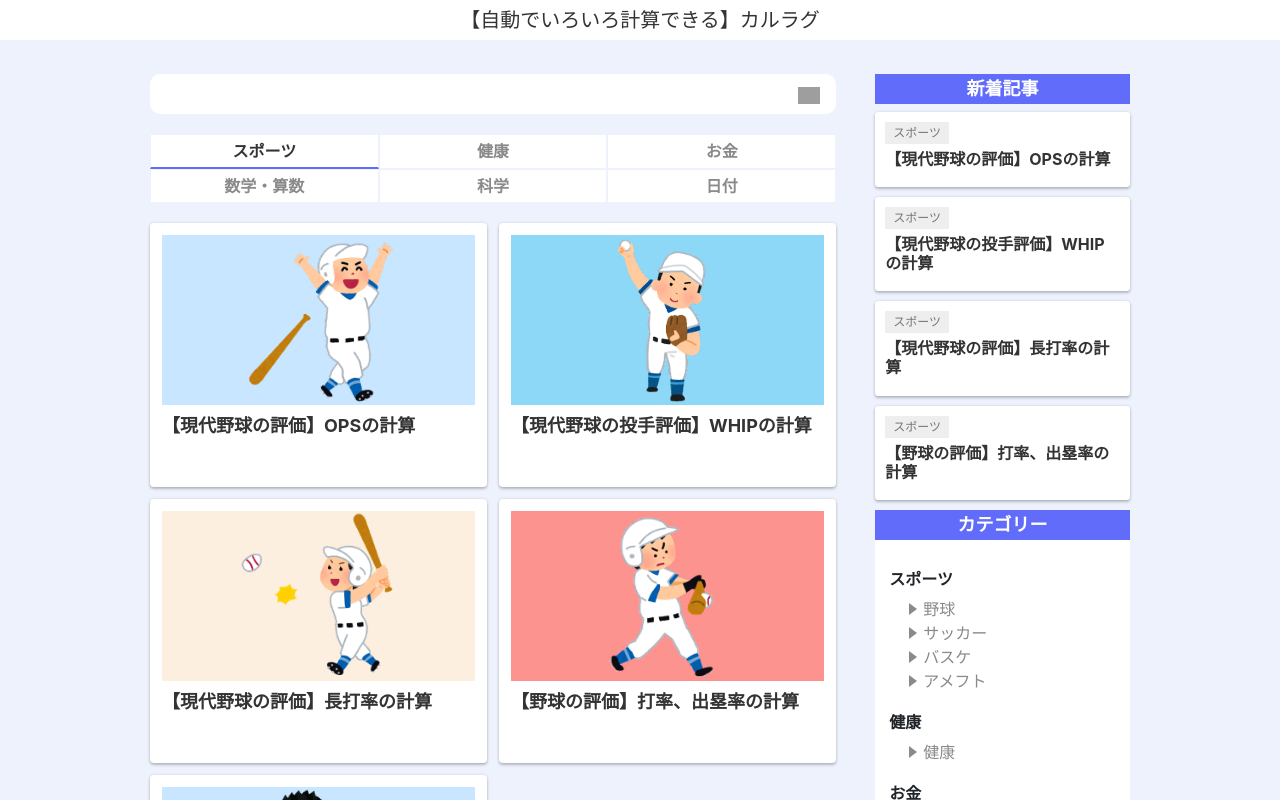
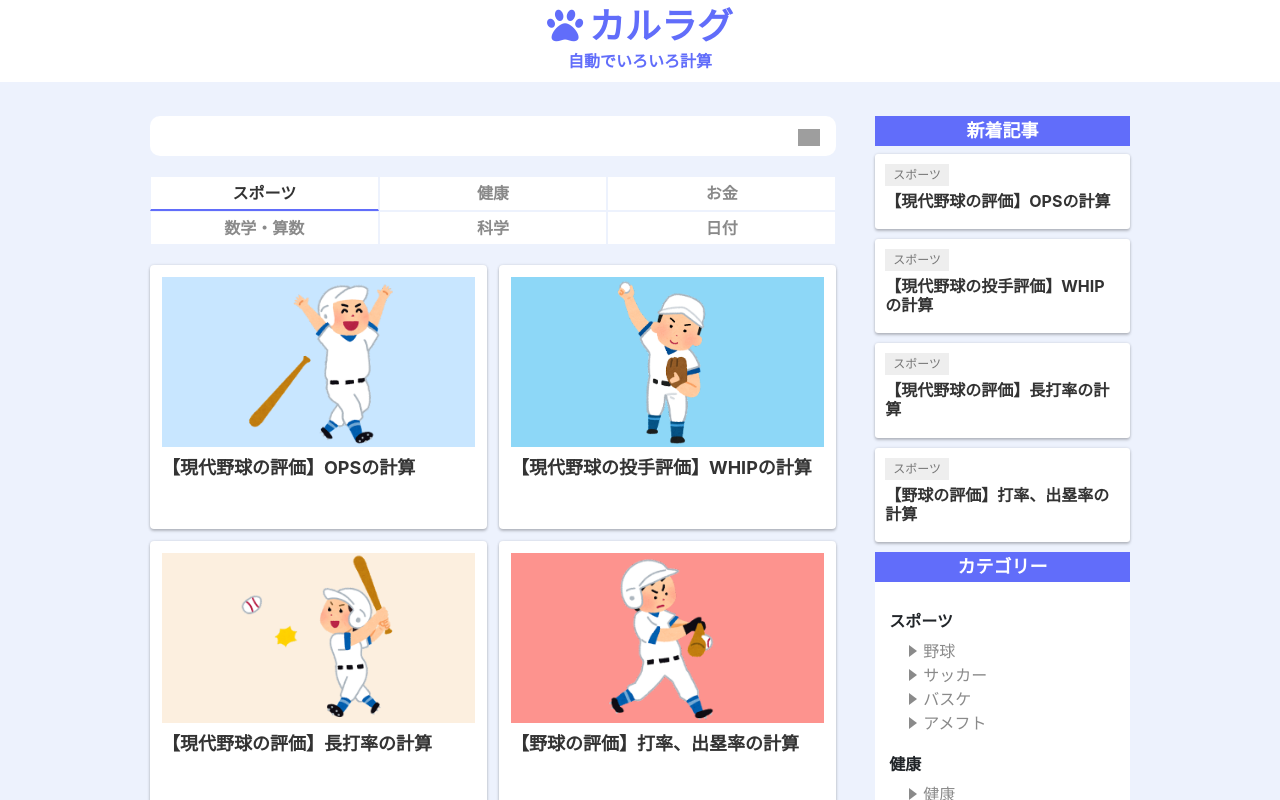
Before and after one commit to rk5155/calragu, a Vue app: page / in a window 1280 px wide. Shown: the top 800 px of the page. Built offline with nearby package versions, Linux system fonts and the light colour scheme; grey boxes are pictures that could not be loaded; a web font is replaced by a local one.

Commit message:
font awesome、ウェブフォントを導入しヘッダーのデザインを変更した

```diff
--- a/public/index.html
+++ b/public/index.html
@@ -7,6 +7,8 @@
     <link rel="icon" href="<%= BASE_URL %>favicon.ico">
     <title></title>
     <meta name="description" content="">
+    <link rel="stylesheet" href="https://pro.fontawesome.com/releases/v5.10.0/css/all.css" integrity="sha384-AYmEC3Yw5cVb3ZcuHtOA93w35dYTsvhLPVnYs9eStHfGJvOvKxVfELGroGkvsg+p" crossorigin="anonymous"/>
+    <link href="https://fonts.googleapis.com/earlyaccess/nicomoji.css" rel="stylesheet">
   </head>
   <body>
     <noscript>
--- a/src/components/Header.vue
+++ b/src/components/Header.vue
@@ -1,8 +1,8 @@
 <template>
     <header id="header">
       <div class="header-wrapper">
-        <router-link  v-if="path == '/'" to="/"><h1 class="navbar-brand u-font__bold" to="/" exact><i class="fas fa-dog"></i>【自動でいろいろ計算できる】カルラグ</h1></router-link>
-        <router-link v-else to="/"><p class="navbar-brand u-font__bold" to="/" exact>【自動でいろいろ計算できる】カルラグ</p></router-link>
+        <router-link  v-if="path == '/'" to="/"><h1 class="navbar-brand u-font__bold" to="/" exact><i class="fas fa-paw"></i>カルラグ<span>自動でいろいろ計算</span></h1></router-link>
+        <router-link v-else to="/"><p class="navbar-brand u-font__bold" to="/" exact><i class="fas fa-paw"></i>カルラグ<span>自動でいろいろ計算できる</span></p></router-link>
       </div>
     </header>
 </template>
@@ -23,6 +23,21 @@ export default {
   h1, p {
     margin: 0;
     font-size: 20px;
+    color: $mainColor;
+    font-size: 36px;
+    font-weight: bold;
+    font-family: "Nico Moji";
+    padding: 0px 0 12px;
+  }
+  i {
+    color: $mainColor;
+    font-size: 36px;
+    margin-right: 6px;
+  }
+  span {
+    font-size: 16px;
+    display: block;
+    line-height: 1.0;
   }
 }
 </style>>
```
